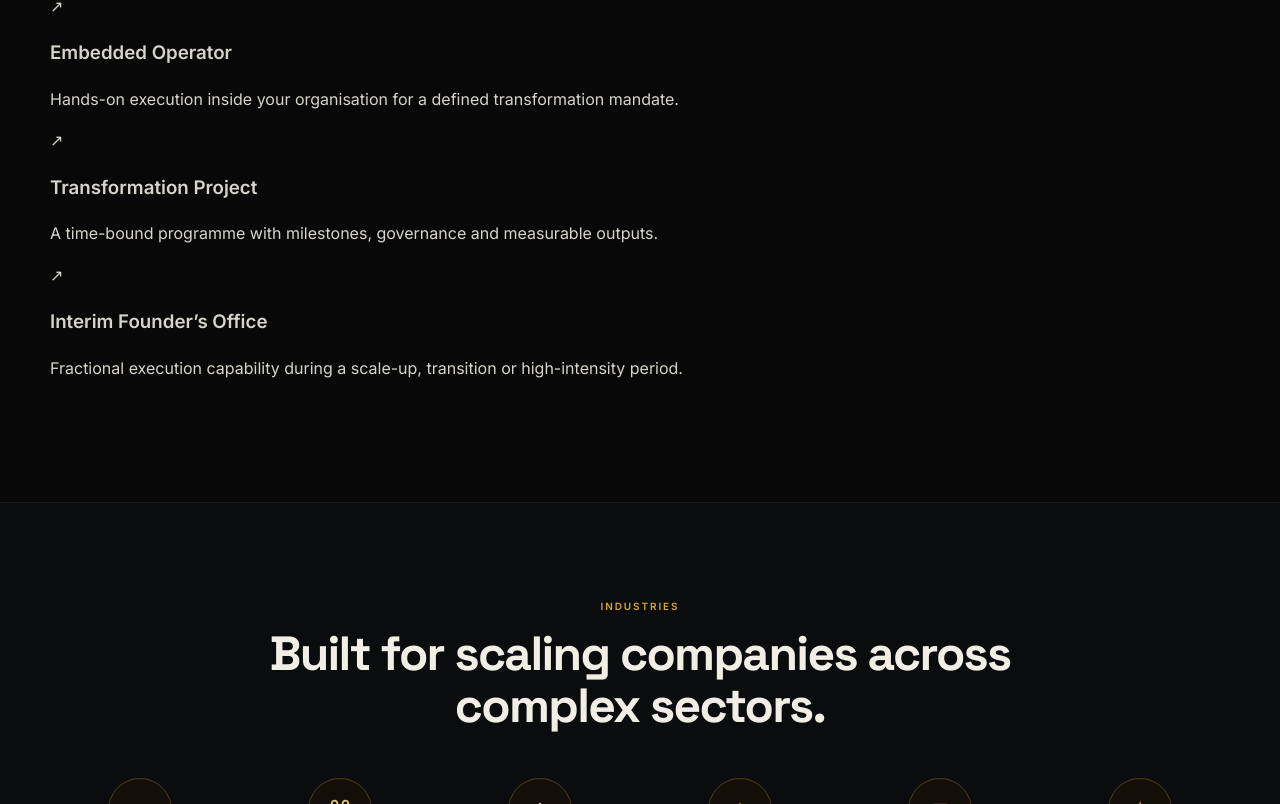
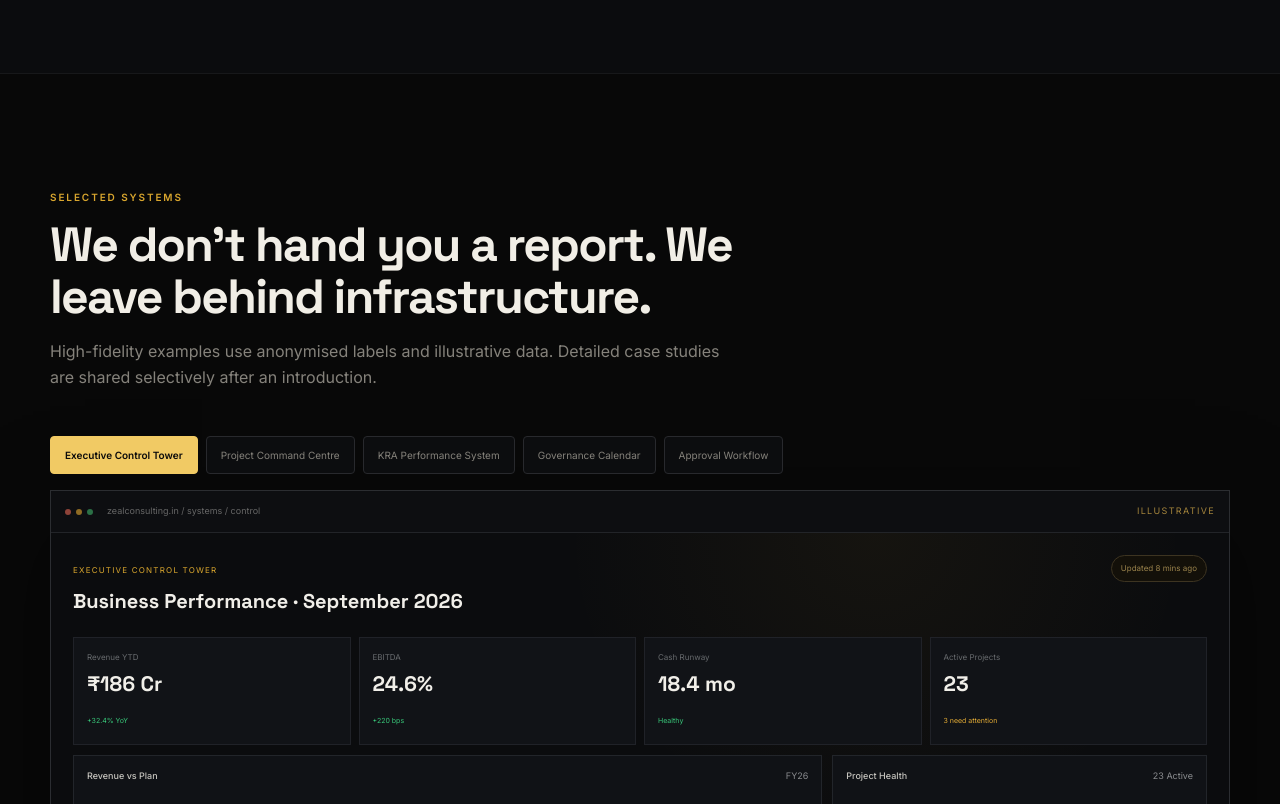
Before and after one commit to taaruntd/zeal-consulting, a React (Vite) app: page / in a window 1280 px wide. Shown: the part 3596-4400 px from the top of the page. Built offline with nearby package versions, Linux system fonts and the light colour scheme.

Commit message:
Update App.jsx

```diff
--- a/src/App.jsx
+++ b/src/App.jsx
@@ -1,16 +1,18 @@
 import { useEffect } from 'react'
 import Navbar from './components/Navbar.jsx'
-import Logo from './components/Logo.jsx'
 import Dashboard from './components/Dashboard.jsx'
 import SectionHeading from './components/SectionHeading.jsx'
-import WorkVisual from './components/WorkVisual.jsx'
+import SystemsShowcase from './components/SystemsShowcase.jsx'
+import Logo from './components/Logo.jsx'
 import { content } from './content.js'
 
 export default function App(){
   useEffect(()=>{
     const io=new IntersectionObserver(es=>es.forEach(e=>e.isIntersecting&&e.target.classList.add('show')),{threshold:.12})
-   document.querySelectorAll('.reveal').forEach(el=>io.observe(el)); return()=>io.disconnect()
+    document.querySelectorAll('.reveal').forEach(el=>io.observe(el))
+    return()=>io.disconnect()
   },[])
+
   return <>
     <Navbar/>
     <main id="top">
@@ -20,7 +22,10 @@ export default function App(){
           <div className="eyebrow">{content.hero.eyebrow}</div>
           <h1>{content.hero.titleA}<br/><span>{content.hero.titleAccent}</span><br/>{content.hero.titleB}</h1>
           <p>{content.hero.body}</p>
-        <div className="heroActions"><a className="button buttonGold" href="#contact">{content.hero.primary}<b>→</b></a><a className="button buttonDark" href="#methodology">{content.hero.secondary}</a></div>
+          <div className="heroActions">
+            <a className="button buttonGold" href="#contact">{content.hero.primary}<b>→</b></a>
+            <a className="button buttonDark" href="#methodology">{content.hero.secondary}</a>
+          </div>
         </div>
         <div className="heroDash reveal"><Dashboard/></div>
         <div className="heroNote">Real-time clarity. Clear ownership. Better decisions.</div>
@@ -41,28 +46,39 @@ export default function App(){
         <div className="methodLine">{content.methodology.map((m,i)=><article className="method reveal" key={m.title}><div className="methodIcon"><span>{m.n}</span></div><h3>{m.title}</h3><p>{m.text}</p>{i<content.methodology.length-1&&<div className="connector"/>}</article>)}</div>
       </div></section>
 
-    <section className="section shell"><SectionHeading eyebrow="HOW WE ENGAGE" title="Choose the level of intervention the situation needs."/>
-      <div className="engageGrid">{content.engagementModels.map(([a,b])=><article className="engage reveal" key={a}><span>↗</span><h3>{a}</h3><p>{b}</p></article>)}</div>
-    </section>
-
-    <section className="industryBand" id="industries"><div className="shell"><SectionHeading eyebrow="INDUSTRIES" title="Built for scaling companies across complex sectors." center/>
+      <section className="industryBand" id="industries"><div className="shell">
+        <SectionHeading eyebrow="INDUSTRIES" title="Built for scaling companies across complex sectors." center/>
         <div className="industries">{content.industries.map((x,i)=><div className="industry reveal" key={x}><div className="industryIcon">{['◒','⌘','◇','△','□','✦'][i%6]}</div><span>{x}</span></div>)}</div>
       </div></section>
 
-    <section className="section shell" id="work"><SectionHeading eyebrow="SELECTED SYSTEMS" title="We build working infrastructure — not shelfware." desc="Public examples use illustrative data. Detailed case studies are shared selectively after an introduction."/>
-      <div className="workGrid">{content.work.map(w=><article className="workCard reveal" key={w.title}><div><small>{w.tag}</small><h3>{w.title}</h3><p>{w.text}</p><a href="#contact">Request case study →</a></div><WorkVisual kind={w.kind}/></article>)}</div>
+      <section className="section systemsSection shell" id="work">
+        <SectionHeading eyebrow="SELECTED SYSTEMS" title="We don't hand you a report. We leave behind infrastructure." desc="High-fidelity examples use anonymised labels and illustrative data. Detailed case studies are shared selectively after an introduction."/>
+        <SystemsShowcase/>
       </section>
 
-    <section className="proof section"><div className="shell proofGrid"><div><SectionHeading eyebrow="THE PATTERN" title="From fragmented execution to a scalable operating machine."/><p className="lead">{content.proof.narrative}</p></div><div className="proofList">{content.proof.bullets.map(x=><div className="reveal" key={x}><span>✓</span>{x}</div>)}</div></div></section>
+      <section className="proof section"><div className="shell proofGrid">
+        <div><SectionHeading eyebrow="THE PATTERN" title="From fragmented execution to a scalable operating machine."/><p className="lead">{content.proof.narrative}</p></div>
+        <div className="proofList">{content.proof.bullets.map(x=><div className="reveal" key={x}><span>✓</span>{x}</div>)}</div>
+      </div></section>
 
-    <section className="section shell"><SectionHeading eyebrow="WHAT WE BELIEVE" title="Practical systems. Clear ownership. Less operational drag." center/>
+      <section className="section shell">
+        <SectionHeading eyebrow="WHAT WE BELIEVE" title="Practical systems. Clear ownership. Less operational drag." center/>
         <div className="principles">{content.principles.map(([a,b],i)=><article className="principle reveal" key={a}><span>0{i+1}</span><h3>{a}</h3><p>{b}</p></article>)}</div>
       </section>
 
-    <section className="section about" id="about"><div className="shell aboutGrid"><div className="aboutMark">Z</div><div><div className="eyebrow">ABOUT ZEAL</div><h2>{content.about.title}</h2><p>{content.about.text}</p><blockquote>“{content.about.quote}”</blockquote></div></div></section>
+      <section className="section about" id="about"><div className="shell aboutGrid">
+        <div className="aboutMark">Z</div>
+        <div><div className="eyebrow">ABOUT ZEAL</div><h2>{content.about.title}</h2><p>{content.about.text}</p><blockquote>“{content.about.quote}”</blockquote></div>
+      </div></section>
 
-    <section className="closing" id="contact"><div className="closingMesh"/><div className="shell closingInner"><div className="eyebrow">READY TO BUILD YOUR OPERATING ADVANTAGE?</div><h2>Your company has outgrown spreadsheets.<br/><span>Let’s build what comes next.</span></h2><p>We intentionally limit active engagements so the work stays hands-on.</p><div className="heroActions centerActions"><a className="button buttonGold" href={`mailto:${content.contact.email}`}>Let's Connect →</a><a className="button buttonDark" href={`tel:${content.contact.phone.replace(/\s/g,'')}`}>{content.contact.phone}</a></div></div></section>
+      <section className="closing" id="contact"><div className="closingMesh"/><div className="shell closingInner">
+        <div className="eyebrow">READY TO BUILD YOUR OPERATING ADVANTAGE?</div>
+        <h2>Your company has outgrown spreadsheets.<br/><span>Let’s build what comes next.</span></h2>
+        <p>We intentionally limit active engagements so the work stays hands-on.</p>
+        <div className="heroActions centerActions"><a className="button buttonGold" href={`mailto:${content.contact.email}`}>Let's Connect →</a><a className="button buttonDark" href={`tel:${content.contact.phone.replace(/\s/g,'')}`}>{content.contact.phone}</a></div>
+      </div></section>
     </main>
+
     <footer><div className="shell footerGrid"><div><Logo/><p>Operational infrastructure for companies at inflection points.</p></div><div><b>Explore</b>{content.nav.map(([l,id])=><a key={id} href={`#${id}`}>{l}</a>)}</div><div><b>Contact</b><a href={`mailto:${content.contact.email}`}>{content.contact.email}</a><a href={`tel:${content.contact.phone.replace(/\s/g,'')}`}>{content.contact.phone}</a></div></div><div className="shell copyright">© {new Date().getFullYear()} Zeal Consulting. All rights reserved.<span>Strategy that ships.</span></div></footer>
   </>
 }
```
Lines whose indentation alone changed are shown as unchanged.
